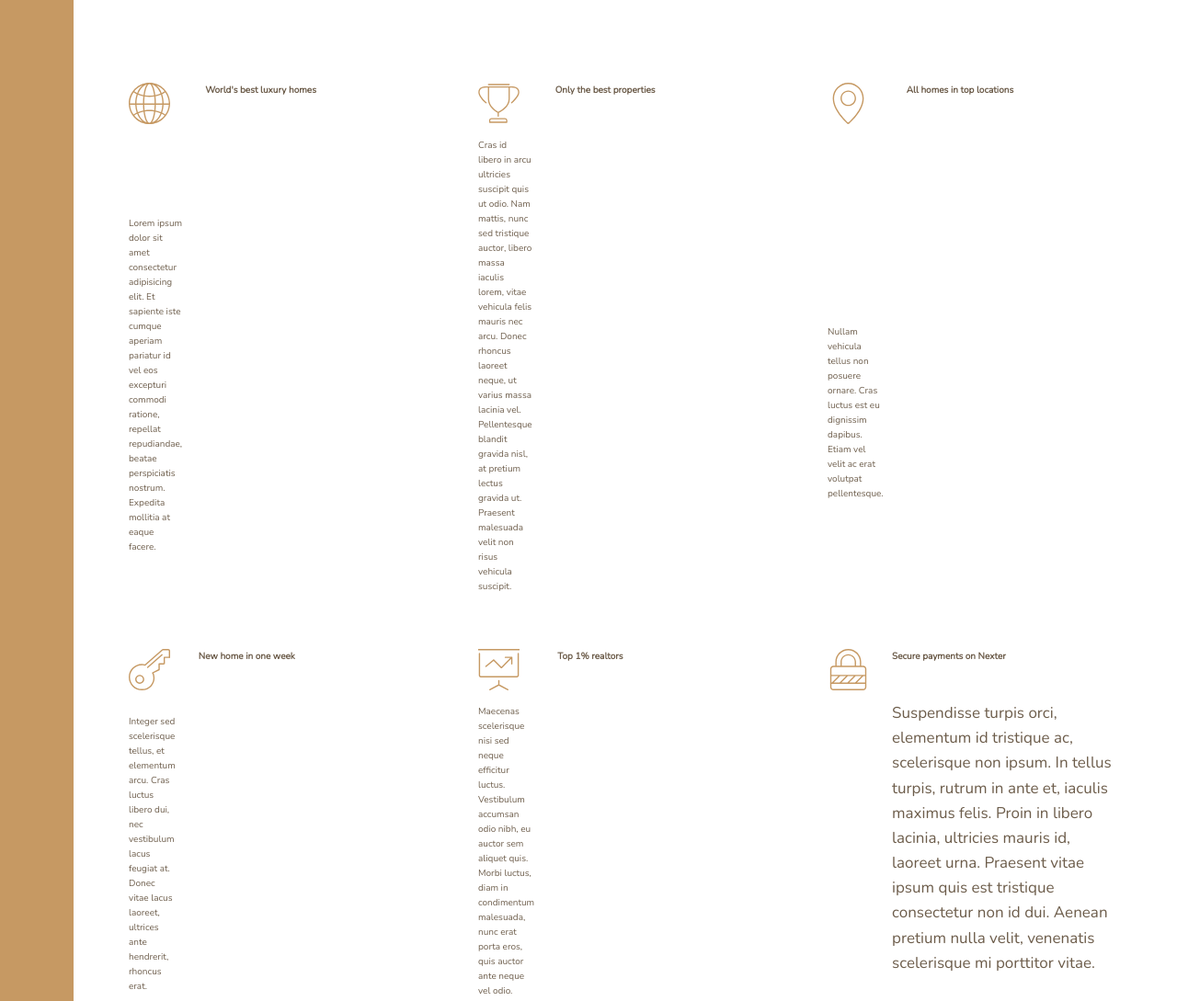
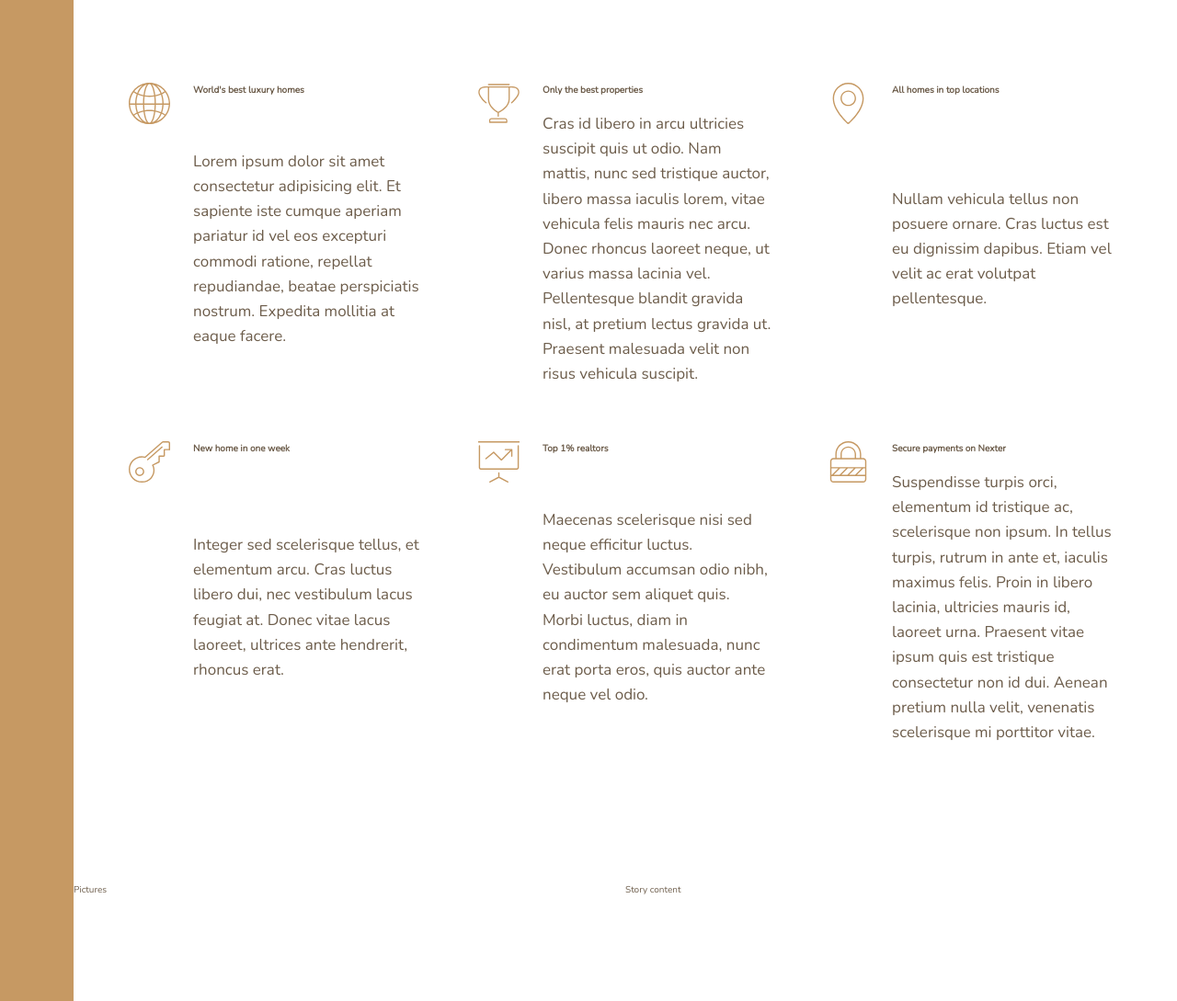
Before and after one commit to KrzysztofNyrek/nexter, a website: page index.html in a window 1280 px wide. Shown: the part 700-1789 px from the top of the page at 92% size. Drawn offline with nearby package versions, Linux system fonts and the light colour scheme; files that its build step writes are made by us from their sources.

Commit message:
Deleted unused div from feature elements

```diff
--- a/index.html
+++ b/index.html
@@ -21,35 +21,35 @@
                     <use xlink:href="img/sprite.svg#icon-global"></use>
                 </svg>
                 <h4 class="heading-4 heading-4--dark">World's best luxury homes</h4>
-                <p class="feature__text"><div class="p">Lorem ipsum dolor sit amet consectetur adipisicing elit. Et sapiente iste cumque aperiam pariatur id vel eos excepturi commodi ratione, repellat repudiandae, beatae perspiciatis nostrum. Expedita mollitia at eaque facere.</div></p>
+                <p class="feature__text">Lorem ipsum dolor sit amet consectetur adipisicing elit. Et sapiente iste cumque aperiam pariatur id vel eos excepturi commodi ratione, repellat repudiandae, beatae perspiciatis nostrum. Expedita mollitia at eaque facere.</p>
             </div>
             <div class="feature">
                 <svg class="feature__icon">
                     <use xlink:href="img/sprite.svg#icon-trophy"></use>
                 </svg>
                 <h4 class="heading-4 heading-4--dark">Only the best properties</h4>
-                <p class="feature__text"><div class="p">Cras id libero in arcu ultricies suscipit quis ut odio. Nam mattis, nunc sed tristique auctor, libero massa iaculis lorem, vitae vehicula felis mauris nec arcu. Donec rhoncus laoreet neque, ut varius massa lacinia vel. Pellentesque blandit gravida nisl, at pretium lectus gravida ut. Praesent malesuada velit non risus vehicula suscipit.</div></p>
+                <p class="feature__text">Cras id libero in arcu ultricies suscipit quis ut odio. Nam mattis, nunc sed tristique auctor, libero massa iaculis lorem, vitae vehicula felis mauris nec arcu. Donec rhoncus laoreet neque, ut varius massa lacinia vel. Pellentesque blandit gravida nisl, at pretium lectus gravida ut. Praesent malesuada velit non risus vehicula suscipit.</p>
             </div>
             <div class="feature">
                 <svg class="feature__icon">
                     <use xlink:href="img/sprite.svg#icon-map-pin"></use>
                 </svg>
                 <h4 class="heading-4 heading-4--dark">All homes in top locations</h4>
-                <p class="feature__text"><div class="p">Nullam vehicula tellus non posuere ornare. Cras luctus est eu dignissim dapibus. Etiam vel velit ac erat volutpat pellentesque.</div></p>
+                <p class="feature__text">Nullam vehicula tellus non posuere ornare. Cras luctus est eu dignissim dapibus. Etiam vel velit ac erat volutpat pellentesque.</p>
             </div>
             <div class="feature">
                 <svg class="feature__icon">
                     <use xlink:href="img/sprite.svg#icon-key"></use>
                 </svg>
                 <h4 class="heading-4 heading-4--dark">New home in one week</h4>
-                <p class="feature__text"><div class="p">Integer sed scelerisque tellus, et elementum arcu. Cras luctus libero dui, nec vestibulum lacus feugiat at. Donec vitae lacus laoreet, ultrices ante hendrerit, rhoncus erat. </div></p>
+                <p class="feature__text">Integer sed scelerisque tellus, et elementum arcu. Cras luctus libero dui, nec vestibulum lacus feugiat at. Donec vitae lacus laoreet, ultrices ante hendrerit, rhoncus erat.</p>
             </div>
             <div class="feature">
                 <svg class="feature__icon">
                     <use xlink:href="img/sprite.svg#icon-presentation"></use>
                 </svg>
                 <h4 class="heading-4 heading-4--dark">Top 1% realtors</h4>
-                <p class="feature__text"><div class="p">Maecenas scelerisque nisi sed neque efficitur luctus. Vestibulum accumsan odio nibh, eu auctor sem aliquet quis. Morbi luctus, diam in condimentum malesuada, nunc erat porta eros, quis auctor ante neque vel odio.</div></p>
+                <p class="feature__text">Maecenas scelerisque nisi sed neque efficitur luctus. Vestibulum accumsan odio nibh, eu auctor sem aliquet quis. Morbi luctus, diam in condimentum malesuada, nunc erat porta eros, quis auctor ante neque vel odio.</p>
             </div>
             <div class="feature">
                 <svg class="feature__icon">
```
